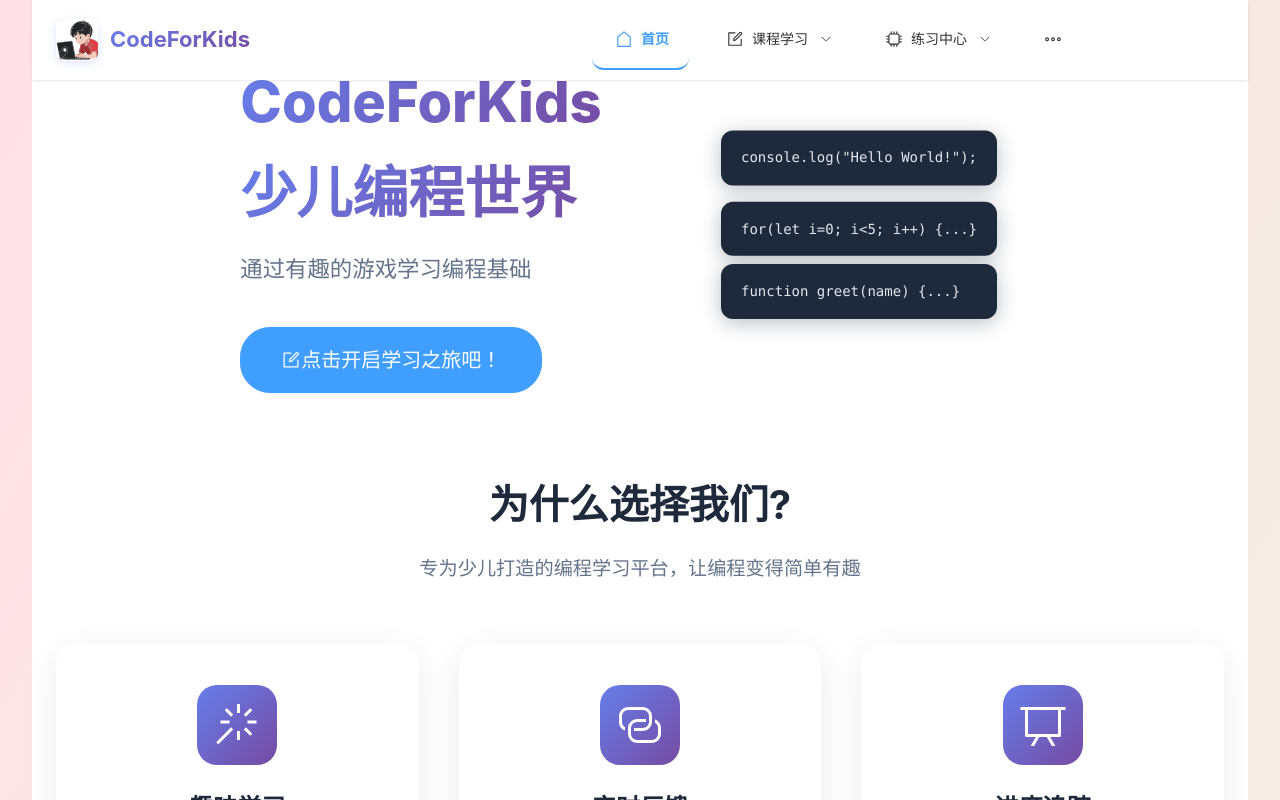
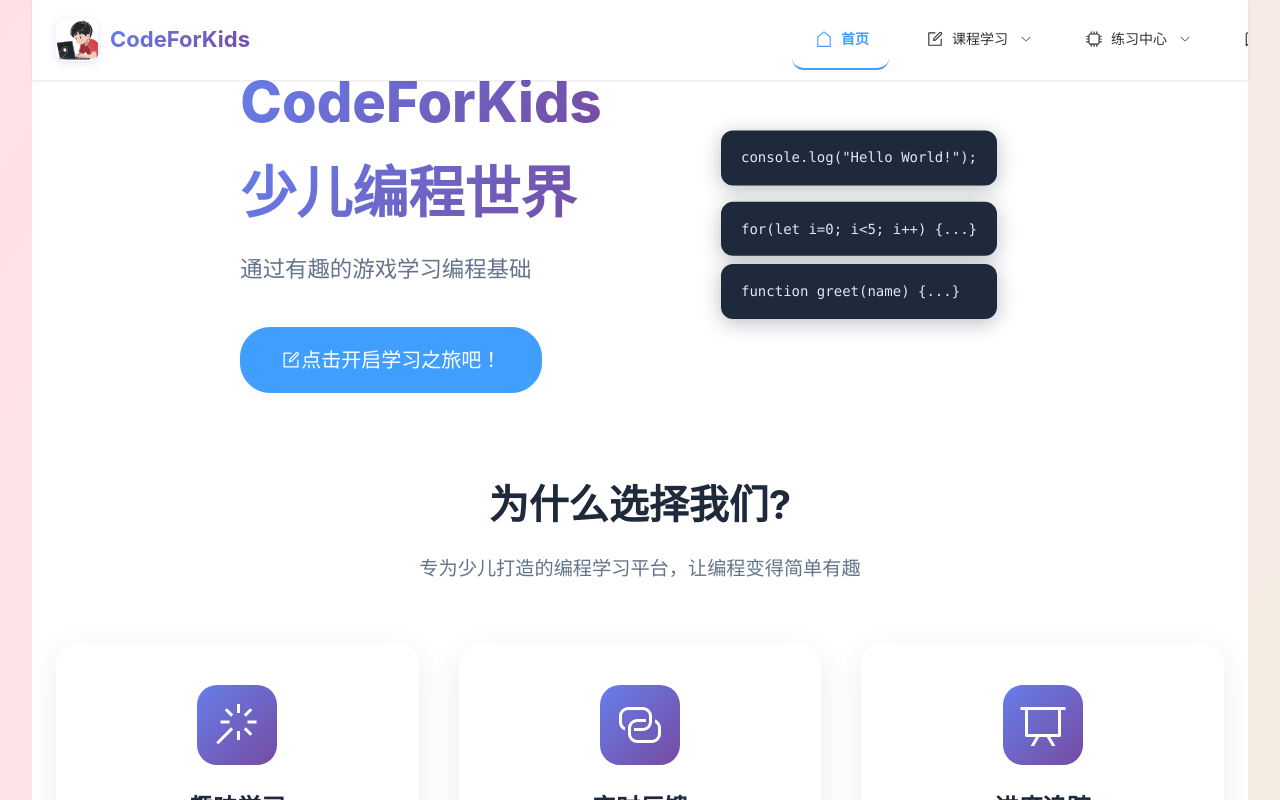
Before and after one commit to c0ffee-milk/KidsCode, a Vue app in the folder frontend/: page / in a window 1280 px wide. Built offline with nearby package versions, Linux system fonts and the light colour scheme.

Commit message:
feat(App): 根据用户登录状态动态显示用户中心和登录菜单项
优化了用户中心的显示逻辑，用户登录后显示用户中心菜单，未登录时显示登录菜单。同时调整了样式，确保页面布局更加美观和响应式。

```diff
--- a/frontend/src/App.vue
+++ b/frontend/src/App.vue
@@ -84,7 +84,7 @@
           </el-sub-menu>
 
          <!-- 用户中心 - 一级菜单 -->
-        <el-sub-menu index="user">
+        <el-sub-menu v-if="userStore.token" index="user">
           <template #title>
         <el-icon><User /></el-icon>用户中心
           </template>
@@ -94,7 +94,7 @@
           <el-menu-item index="" @click="handleLogout">退出登录</el-menu-item>
         </el-sub-menu>
 
-        <el-menu-item index="/login">
+        <el-menu-item v-else index="/login">
             登录
           </el-menu-item>
         </el-menu>
@@ -196,6 +196,7 @@ body {
   /* 确保移除所有边框 */
   border-bottom: none !important;
   box-shadow: 0 1px 3px 0 rgba(0, 0, 0, 0.1);
+  overflow: hidden;
 }
 
 /* 强制覆盖Element Plus的默认样式 */
@@ -214,14 +215,15 @@ body {
   display: inline-flex;
 }
 .header-content {
-  max-width: 1600px; /* 扩大容器宽度 */
+  min-width: 1600px;
   margin: 0 auto;
   display: flex;
   align-items: center;
   justify-content: space-between;
   padding: 0 32px; /* 增加左右padding */
   height: 80px; /* 增加高度 */
-  min-width: 1400px;
+  width: 100%;
+  box-sizing: border-box;
 }
 
 .logo-section {
```
